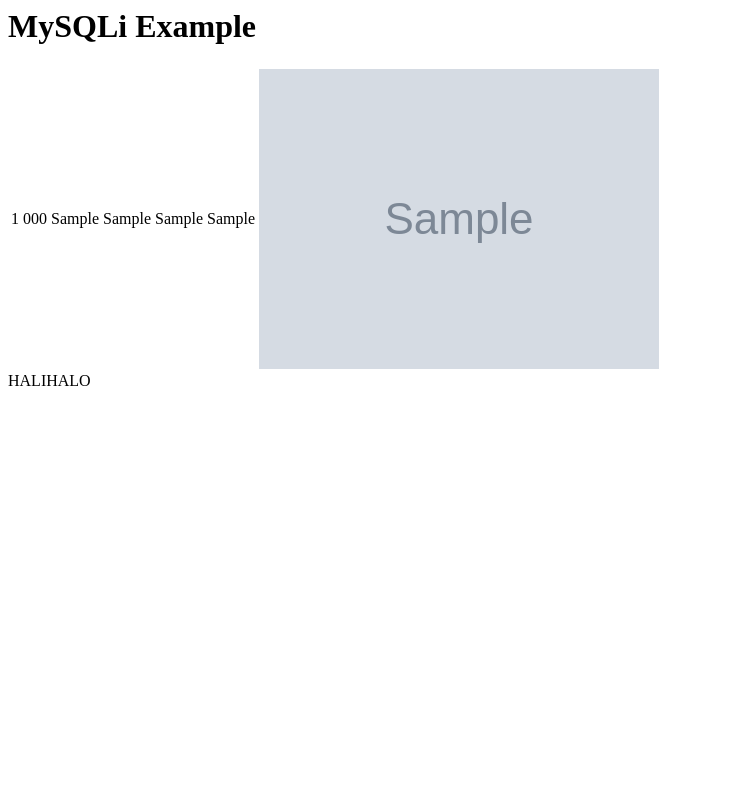
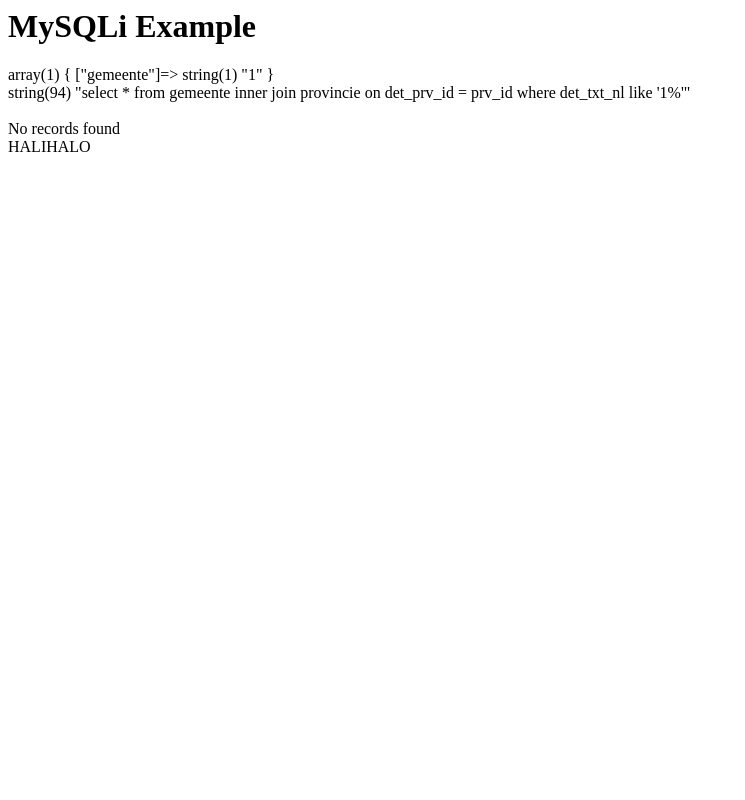
Before and after one commit to steven-syntra/functional_prog, a PHP site: page /mysqli.php?gemeente=1 in a window 1280 px wide. Shown: the whole page, without its empty margins (0-745 px from the left). Run offline with PHP 8.4, Linux system fonts and the light colour scheme; tables that the repository leaves empty or names only in its code hold one stand-in row (values such as "Sample post"); grey boxes marked "Sample" are stand-in pictures.

Commit message:
Inleiding dynamische pagina's

```diff
--- a/mysqli.php
+++ b/mysqli.php
@@ -2,6 +2,17 @@
 
 <?php
 require_once "config.php";
+
+/*
+if ( key_exists("naam", $_GET) ) print strtoupper( $_GET["naam"] );
+print " ";
+if ( key_exists("adres", $_GET) ) print strtoupper( $_GET["adres"] );
+print " ";
+if ( key_exists("gemeente", $_GET) ) print strtoupper( $_GET["gemeente"] );
+*/
+
+var_dump( $_GET ); print "<br>";
+
 //require_once "string_functions.php";
 //require_once "date_functions.php";
 //require_once "business_logic_functions.php";
@@ -18,7 +29,16 @@ if ($conn->connect_error) {
 }
 
 //define and execute query
-$sql = "select * from gemeente inner join provincie on det_prv_id = prv_id";
+$sql = "select * from gemeente inner join provincie on det_prv_id = prv_id ";
+if ( $_GET["gemeente"] > "" )
+{
+    $_GET["gemeente"] = str_replace( "'", "%", $_GET["gemeente"]);
+    $sql .= " where det_txt_nl like '" . $_GET["gemeente"] . "%'" ;
+    //$sql = $sql . " where det_txt_nl like 'Lier%'   ";
+}
+var_dump($sql); print "<br>";
+print "<br>";
+
 $result = $conn->query($sql);
 
 print "<table>";
@@ -32,9 +52,10 @@ if ( $result->num_rows > 0 )
     {
         $aantal++;
 
-        if ( $aantal > 10 ) break;
+        //if ( $aantal > 10 ) break;
 
-        //var_dump($row); print "<br>";
+//        if ( strtoupper($row['det_txt_nl']) == strtoupper($_GET["gemeente"]) )
+//        {
             echo "<tr>";
             print "<td>" . $row["det_id"] . "</td>";
             print "<td>" . $row["det_niscode"] . "</td>";
@@ -52,7 +73,15 @@ if ( $result->num_rows > 0 )
 
             print "<td>$afbeeldingslink</td>";
 
+            //hyperlink
+            print '<td><a href="https://www.' . $row["det_txt_nl"]  . '.be">Link naar website</a></td>';
+
             print "</tr>";
+//        }
+
+
+        //var_dump($row); print "<br>";
+
     }
 }
 else
```
Lines whose indentation alone changed are shown as unchanged.
